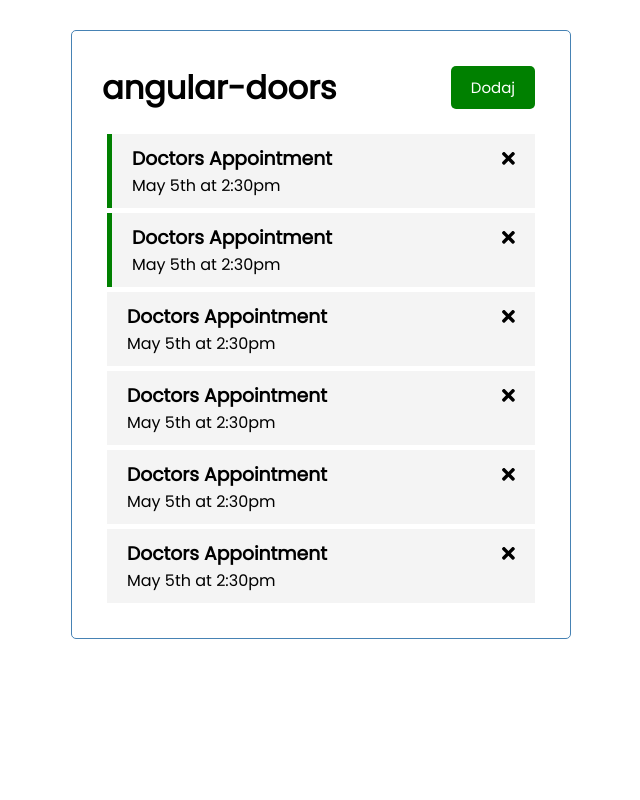
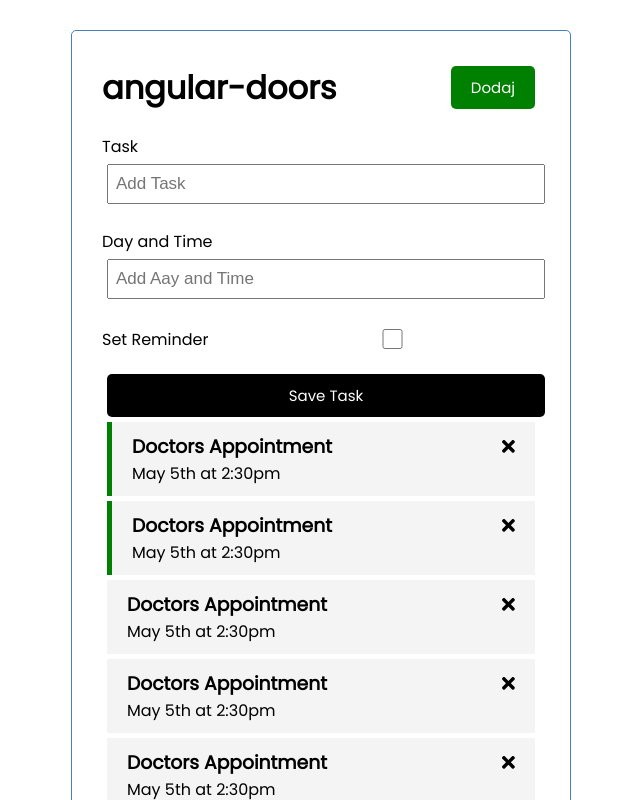
Before and after one commit to 7GitHub7/AngularDoors, an Angular app: page / in a window 1280 px wide. Shown: the top 800 px of the page, without its empty margins (319-959 px from the left). Built offline with nearby package versions, Linux system fonts and the light colour scheme; data requests are answered from the project's data file.

Commit message:
added POST method

```diff
--- a/db.json
+++ b/db.json
@@ -35,6 +35,12 @@
       "text": "Doctors Appointment",
       "day": "May 5th at 2:30pm",
       "reminder": false
+    },
+    {
+      "text": "test",
+      "day": "yesterday",
+      "reminder": true,
+      "id": 7
     }
   ]
 }
--- /dev/null
+++ b/src/app/components/add-task/add-task.component.html
@@ -0,0 +1,19 @@
+<form class="add-form" (ngSubmit) = "onSubmit()">
+  <div class="form-control">
+    <label for="text">Task</label>
+    <input type="text" name="text" id="text" [(ngModel)]="text" placeholder="Add Task">
+  </div>
+
+  <div class="form-control">
+    <label for="day">Day and Time</label>
+    <input type="text" name="day" id="day" [(ngModel)]="day" placeholder="Add Aay and Time">
+  </div>
+
+  <div class="form-control form-control-check">
+    <label for="reminder">Set Reminder</label>
+    <input type="checkbox" name="reminder" id="reminder" [(ngModel)]="reminder">
+  </div>
+
+  <input type="submit" value="Save Task" class="btn btn-block">
+
+</form>
--- /dev/null
+++ b/src/app/components/add-task/add-task.component.ts
@@ -0,0 +1,39 @@
+import { Component, OnInit, Output,EventEmitter  } from '@angular/core';
+import { Task } from 'src/app/Task';
+
+@Component({
+  selector: 'app-add-task',
+  templateUrl: './add-task.component.html',
+  styleUrls: ['./add-task.component.css']
+})
+export class AddTaskComponent implements OnInit {
+  @Output() onAddTask: EventEmitter<Task> = new EventEmitter();
+  text: string;
+  day: string;
+  reminder: boolean = false;
+
+  constructor() { }
+
+  ngOnInit(): void {
+  }
+
+  onSubmit(): void {
+    if (!this.text) {
+      alert('Please add a task!');
+      return;
+    }
+
+    const newTask = {
+      text: this.text,
+      day: this.day,
+      reminder: this.reminder
+    }
+    this.onAddTask.emit(newTask);
+
+    this.text = ''
+    this.day = ''
+    this.reminder = false
+
+  }
+
+}
--- a/src/app/components/tasks/tasks.component.css
+++ b/src/app/components/tasks/tasks.component.css
@@ -0,0 +1,3 @@
+.add-form{
+    margin-bottom: 50px;
+}
--- a/src/app/components/tasks/tasks.component.html
+++ b/src/app/components/tasks/tasks.component.html
@@ -1 +1,4 @@
-<app-task-item *ngFor="let task of tasks" [task]="task" (onDeleteTask)="deleteTask(task)" (onToggleReminder)="toggleReminder(task)"></app-task-item>
+<app-add-task (onAddTask)="addTask($event)">
+</app-add-task>
+<app-task-item *ngFor="let task of tasks" [task]="task" (onDeleteTask)="deleteTask(task)"
+  (onToggleReminder)="toggleReminder(task)"></app-task-item>
--- a/src/app/components/tasks/tasks.component.ts
+++ b/src/app/components/tasks/tasks.component.ts
@@ -31,4 +31,8 @@
     this.taskService.updateTaskreminder(task).subscribe()
 
   }
+
+  addTask(task:Task){
+    this.taskService.addTask(task).subscribe((tasks)=>this.tasks.push(task));
+  }
 }
--- a/src/app/services/task.service.ts
+++ b/src/app/services/task.service.ts
@@ -28,4 +28,9 @@
     const url = this.apiUrl + "/" + task.id;
     return this.http.put<Task>(url,task,httpOptions);
   }
+
+  addTask(task: Task): Observable<Task> {
+    return this.http.post<Task>(this.apiUrl,task,httpOptions);
+  }
+
 }
```
Also changed, not shown: src/app/app.module.ts (+6 -3 lines), src/app/components/add-task/add-task.component.css (added), 1 other file (tests, documents, lock files or other folders).
